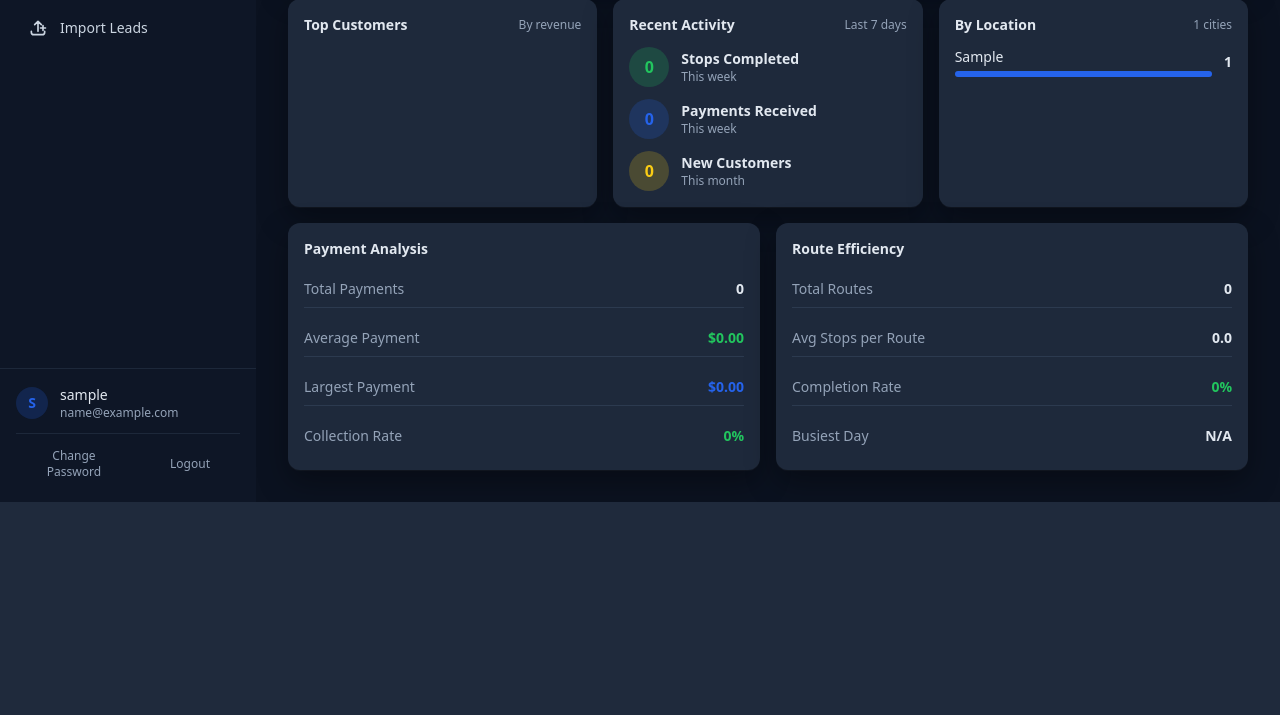
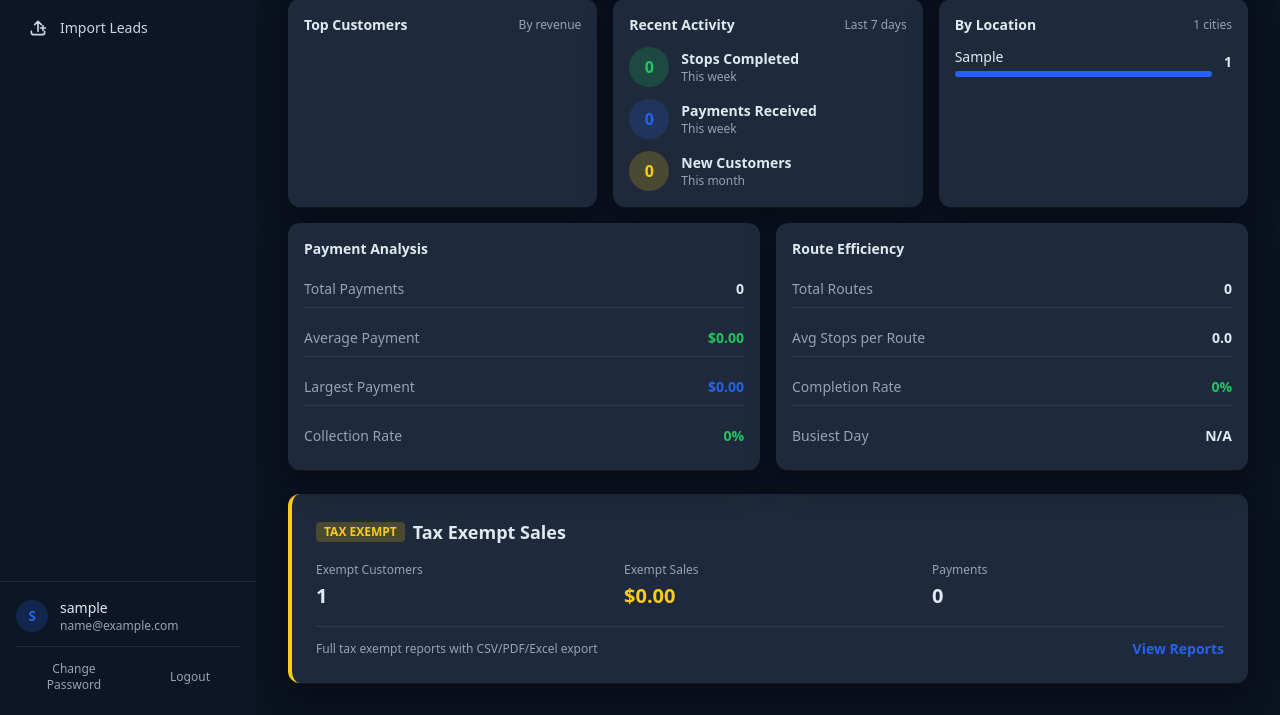
Before and after one commit to Kathail/candy, a Flask app: page /analytics in a window 1280 px wide. Shown: the part 565-1280 px from the top of the page. Before the commit the page ends 1067 px from the top, so only its background shows below. Run offline with Flask 3, Linux system fonts and the light colour scheme; a user stored in the database is signed in; tables that the repository leaves empty hold one stand-in row (values such as "Sample post").

Commit message:
Add tax exempt filtering and analytics section
- customers.py: add "tax_exempt" filter option
- customers.html: add "Tax Exempt" to filter dropdown
- analytics.py: compute tax exempt stats (count, collected, payments)
- analytics.html: add Tax Exempt sales card with link to reports
- Fix text-[10px] tax exempt badges to text-xs across customer rows

Tax exempt already had: model field, toggle in edit modal, badges on
stop/customer/balance views, full reporting (CSV/PDF/Excel).
Now also has: dedicated filter view and analytics summary.

Co-Authored-By: Claude Opus 4.6 (1M context) <noreply@anthropic.com>

```diff
--- a/app/routes/analytics.py
+++ b/app/routes/analytics.py
@@ -170,6 +170,13 @@ def analytics():
         max(day_counts.items(), key=lambda x: x[1])[0] if day_counts else "N/A"
     )
 
+    # Tax exempt analytics
+    tax_exempt_count = Customer.query.filter_by(tax_exempt=True, status='active').count()
+    tax_exempt_ids = [c.id for c in Customer.query.filter_by(tax_exempt=True, status='active').with_entities(Customer.id).all()]
+    tax_exempt_payments = [p for p in all_payments if p.customer_id in set(tax_exempt_ids)]
+    tax_exempt_collected = sum(float(p.amount) for p in tax_exempt_payments)
+    tax_exempt_payment_count = len(tax_exempt_payments)
+
     return render_template(
         "analytics.html",
         # Key metrics
@@ -202,6 +209,10 @@ def analytics():
         avg_stops_per_route=f"{avg_stops_per_route:.1f}",
         completion_rate=completion_rate,
         busiest_day=busiest_day,
+        # Tax exempt
+        tax_exempt_count=tax_exempt_count,
+        tax_exempt_collected=f"{tax_exempt_collected:.2f}",
+        tax_exempt_payment_count=tax_exempt_payment_count,
         # Date range
         current_range=date_range,
         range_label=range_label,
--- a/app/routes/customers.py
+++ b/app/routes/customers.py
@@ -57,6 +57,8 @@ def customers():
 
     if filter_type == "never":
         customers_query = customers_query.filter(Customer.last_visit == None)
+    elif filter_type == "tax_exempt":
+        customers_query = customers_query.filter(Customer.tax_exempt == True)
     elif filter_type == "30":
         customers_query = customers_query.filter(Customer.last_visit < thirty_days_ago)
     elif filter_type == "60":
--- a/templates/analytics.html
+++ b/templates/analytics.html
@@ -306,6 +306,36 @@ content %}
     </div>
 </div>
 
+<!-- Tax Exempt Section -->
+{% if tax_exempt_count > 0 %}
+<div class="bg-panel rounded-xl shadow-soft p-4 md:p-6 mt-6 border-l-4 border-warn">
+    <div class="flex items-center gap-2 mb-4">
+        <span class="bg-warn/20 text-warn px-2 py-0.5 rounded text-xs font-semibold">TAX EXEMPT</span>
+        <h2 class="text-lg font-semibold">Tax Exempt Sales</h2>
+    </div>
+
+    <div class="grid grid-cols-3 gap-4">
+        <div>
+            <div class="text-xs text-muted">Exempt Customers</div>
+            <div class="text-xl font-semibold mt-1">{{ tax_exempt_count }}</div>
+        </div>
+        <div>
+            <div class="text-xs text-muted">Exempt Sales</div>
+            <div class="text-xl font-semibold text-warn mt-1">${{ tax_exempt_collected }}</div>
+        </div>
+        <div>
+            <div class="text-xs text-muted">Payments</div>
+            <div class="text-xl font-semibold mt-1">{{ tax_exempt_payment_count }}</div>
+        </div>
+    </div>
+
+    <div class="mt-4 pt-3 border-t border-border flex items-center justify-between">
+        <span class="text-xs text-muted">Full tax exempt reports with CSV/PDF/Excel export</span>
+        <a href="/reports" class="text-sm text-brand font-semibold hover:underline">View Reports</a>
+    </div>
+</div>
+{% endif %}
+
 <!-- Chart.js -->
 <script src="{{ url_for('static', filename='vendor/chart.min.js') }}"></script>
 <script>
--- a/templates/customers.html
+++ b/templates/customers.html
@@ -68,7 +68,8 @@
             hx-target="#table-body"
             hx-include="[name='query'], [name='sort'], [name='status']"
             hx-swap="innerHTML">
-            <option value="">All Visits</option>
+            <option value="">All Customers</option>
+            <option value="tax_exempt" {% if request.args.get('filter') == 'tax_exempt' %}selected{% endif %}>Tax Exempt</option>
             <option value="never" {% if request.args.get('filter') == 'never' %}selected{% endif %}>Never Visited</option>
             <option value="30" {% if request.args.get('filter') == '30' %}selected{% endif %}>30+ Days</option>
             <option value="60" {% if request.args.get('filter') == '60' %}selected{% endif %}>60+ Days</option>
--- a/templates/partials/customers_table_rows.html
+++ b/templates/partials/customers_table_rows.html
@@ -9,7 +9,7 @@
                     {{ c.name }}
                 </button>
                 {% if c.tax_exempt %}
-                <span class="bg-warn/20 text-warn px-1 py-0.5 rounded text-[10px] font-semibold shrink-0">TAX EX</span>
+                <span class="bg-warn/20 text-warn px-1 py-0.5 rounded text-xs font-semibold shrink-0">TAX EX</span>
                 {% endif %}
             </div>
             <div class="text-xs text-muted mt-0.5">{{ c.city }}</div>
```
